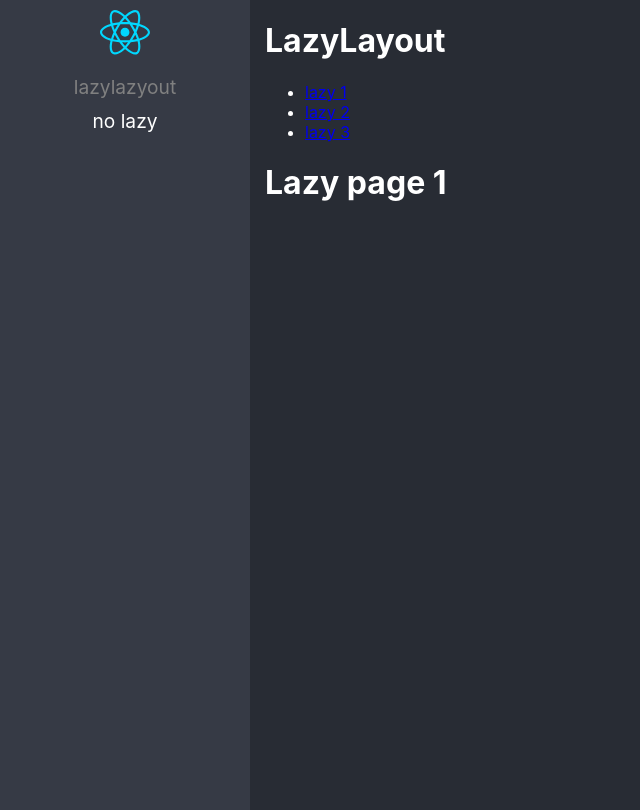
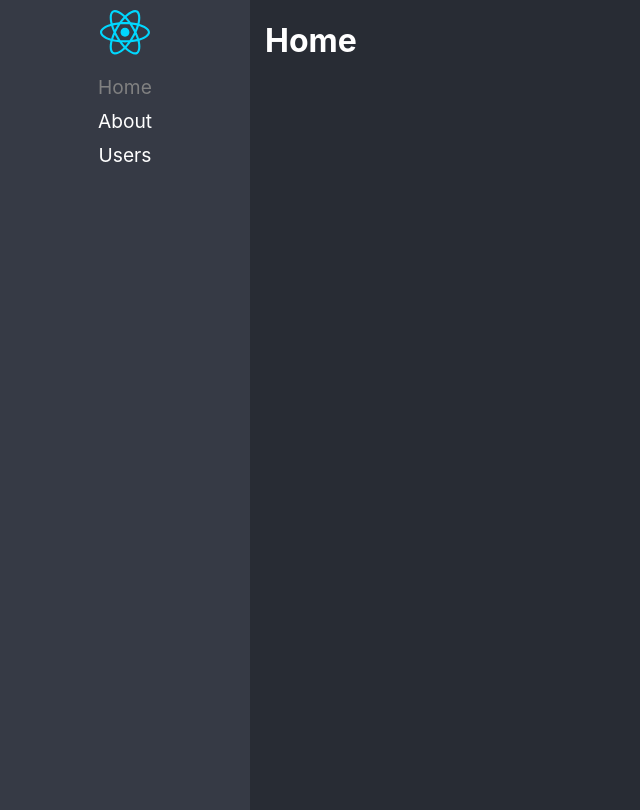
Before and after one commit to angelcgar/lazyload-react, a React (Vite) app: page / in a window 1280 px wide. Before the commit this address led to /lazyload/lazy1. Shown: the whole page, without its empty margins (0-640 px from the left). Built offline with nearby package versions, Linux system fonts and the light colour scheme.

Commit message:
empezamos con udemy

```diff
--- a/package.json
+++ b/package.json
@@ -12,13 +12,14 @@
   "dependencies": {
     "react": "^18.3.1",
     "react-dom": "^18.3.1",
-    "react-router-dom": "6"
+    "react-router-dom": "^5.3.0"
   },
   "devDependencies": {
     "@biomejs/biome": "1.9.4",
     "@eslint/js": "^9.15.0",
     "@types/react": "^18.3.12",
     "@types/react-dom": "^18.3.1",
+    "@types/react-router-dom": "^5.1.9",
     "@vitejs/plugin-react-swc": "^3.5.0",
     "eslint": "^9.15.0",
     "eslint-plugin-react-hooks": "^5.0.0",
--- a/src/route/Navigation.tsx
+++ b/src/route/Navigation.tsx
@@ -1,47 +1,51 @@
-import { Suspense } from 'react';
-
 import {
-	BrowserRouter,
-	Navigate,
+	BrowserRouter as Router,
+	Switch,
+	Route,
 	NavLink,
-	Route,
-	Routes,
 } from 'react-router-dom';
 
 import { LogoReact } from '../assets/Logos';
 
-import { routes } from './route';
-
 export const Navigation = () => {
 	return (
-		<Suspense>
-			<BrowserRouter>
+		<Router>
 			<div className="main-layout">
 				<nav>
 					<LogoReact className="logo-react" />
 					<ul>
-							{routes.map(({ to, name }) => (
-								<li key={to}>
-									<NavLink
-										to={to}
-										className={({ isActive }) => (isActive ? 'nav-active' : '')}
-									>
-										{name}
+						<li>
+							<NavLink to="/" activeClassName="nav-active" exact>
+								Home
 							</NavLink>
 						</li>
-							))}
+						<li>
+							<NavLink to="/about" activeClassName="nav-active" exact>
+								About
+							</NavLink>
+						</li>
+						<li>
+							<NavLink to="/users" activeClassName="nav-active" exact>
+								Users
+							</NavLink>
+						</li>
 					</ul>
 				</nav>
 
-					<Routes>
-						{routes.map(({ Component, path }) => (
-							<Route key={path} path={path} element={<Component />} />
-						))}
-
-						<Route path="/*" element={<Navigate to={routes[0].to} replace />} />
-					</Routes>
+				{/* A <Switch> looks through its children <Route>s and
+            renders the first one that matches the current URL. */}
+				<Switch>
+					<Route path="/about">
+						<h1>About</h1>
+					</Route>
+					<Route path="/users">
+						<h1>Users</h1>
+					</Route>
+					<Route path="/">
+						<h1>Home</h1>
+					</Route>
+				</Switch>
 			</div>
-			</BrowserRouter>
-		</Suspense>
+		</Router>
 	);
 };
```
Also changed, not shown: 1 other file (tests, documents, lock files or other folders). Lines whose indentation alone changed are shown as unchanged.
